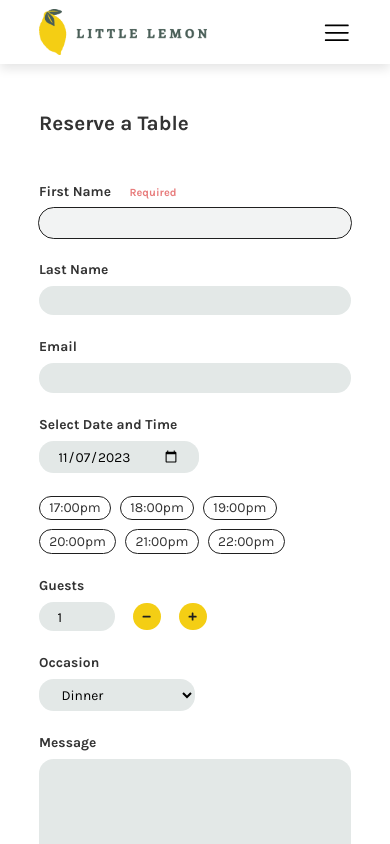
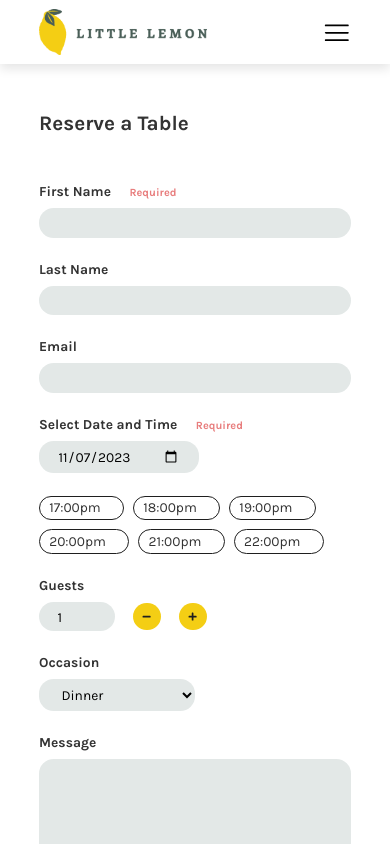
Before and after one commit to sinduap/little-lemon, a React (Create React App) app: page /booking in a window 390 px wide. Both pictures are taken after a click on the link "Home". Shown: the top 844 px of the page. Built offline with nearby package versions, Linux system fonts and the light colour scheme; data requests are answered from the project's data file.

Commit message:
Fix mobile Nav bug, add Button disabled props

```diff
--- a/data/db.json
+++ b/data/db.json
@@ -67,69 +67,14 @@
   "bookings": [
     {
       "firstName": "Sindu",
-      "lastName": "sindu.andita@gmail.com",
+      "lastName": "Andita",
       "email": "sindu.andita@gmail.com",
-      "date": "2023-11-21",
-      "time": "18:00",
+      "date": "2023-11-22",
+      "time": "17:00",
       "guest": 1,
       "occasion": "dinner",
       "message": "",
       "id": 1
-    },
-    {
-      "firstName": "Sindu",
-      "lastName": "Andita",
-      "email": "sindu.andita@gmail.com",
-      "date": "2023-11-21",
-      "time": "19:00",
-      "guest": 1,
-      "occasion": "dinner",
-      "message": "",
-      "id": 2
-    },
-    {
-      "firstName": "Sindu",
-      "lastName": "Andita",
-      "email": "sindu.andita@gmail.com",
-      "date": "2023-11-21",
-      "time": "18:00",
-      "guest": 2,
-      "occasion": "dinner",
-      "message": "",
-      "id": 3
-    },
-    {
-      "firstName": "Sindu",
-      "lastName": "Andita",
-      "email": "sindu.andita@gmail.com",
-      "date": "2023-11-21",
-      "time": "20:00",
-      "guest": 2,
-      "occasion": "dinner",
-      "message": "",
-      "id": 4
-    },
-    {
-      "firstName": "Sindu",
-      "lastName": "Andita",
-      "email": "sindu.andita@gmail.com",
-      "date": "2023-11-21",
-      "time": "20:00",
-      "guest": 1,
-      "occasion": "dinner",
-      "message": "",
-      "id": 5
-    },
-    {
-      "firstName": "Futi",
-      "lastName": "Kasiha",
-      "email": "futi.kasiha@gmail.com",
-      "date": "2023-11-23",
-      "time": "20:00",
-      "guest": 2,
-      "occasion": "Birthday",
-      "message": "",
-      "id": 6
     }
   ]
 }
--- a/src/components/BookingForm/BookingForm.component.jsx
+++ b/src/components/BookingForm/BookingForm.component.jsx
@@ -1,4 +1,4 @@
-import { forwardRef, useEffect } from 'react';
+import { forwardRef, useLayoutEffect } from 'react';
 import useFetch from '../../hook/useFetch';
 import { FaPlus, FaMinus, FaArrowRight } from 'react-icons/fa';
 import Button from '../Button';
@@ -26,13 +26,14 @@ const BookForm = forwardRef((props, ref) => {
     handleOpenModal(true);
   };
 
-  useEffect(() => {
+  useLayoutEffect(() => {
     const errorKeys = Object.keys(book.errors);
 
     if (errorKeys.length > 0) {
-      const firstElement = document.querySelector(`#${errorKeys[0]}`);
+      const firstElement = document.querySelector(`${errorKeys[0]}`);
+      console.log('firstElement', firstElement);
       if (firstElement !== document.activeElement) {
-        firstElement.focus();
+        firstElement?.focus();
       }
     }
   }, [book.errors]);
@@ -96,7 +97,7 @@ const BookForm = forwardRef((props, ref) => {
         <div className="book__section">
           <label className="book__label" htmlFor="date">
             Select Date and Time
-            {book.touched.time && book.errors.time ? (
+            {book.errors.time ? (
               <span className="book__error">{book.errors.time}</span>
             ) : null}
           </label>
@@ -206,7 +207,11 @@ const BookForm = forwardRef((props, ref) => {
             value={book.values.message}
           ></textarea>
         </div>
-        <Button className="mt-2" onClick={handleSubmitForm}>
+        <Button
+          className="mt-2"
+          onClick={handleSubmitForm}
+          disabled={Object.keys(book.errors).length > 0}
+        >
           Submit <FaArrowRight size="12px" />
         </Button>
       </form>
--- a/src/components/BookingForm/BookingForm.style.scss
+++ b/src/components/BookingForm/BookingForm.style.scss
@@ -30,7 +30,6 @@
   }
 
   &__people-data {
-    // border: 1px solid var(--col-black);
     border-radius: 1.6rem;
     padding: 0.75rem 2rem;
     width: 50%;
@@ -71,7 +70,7 @@
   }
 
   &__input-time[type='radio'] {
-    display: none;
+    visibility: hidden;
   }
 
   &__time {
--- a/src/components/Button/Button.component.jsx
+++ b/src/components/Button/Button.component.jsx
@@ -6,6 +6,7 @@ const Button = ({
   type = 'default',
   outline = false,
   className = '',
+  disabled,
   ...otherProps
 }) => (
   <Link
@@ -13,6 +14,11 @@ const Button = ({
     href="#"
     className={`btn btn--${type} ${outline ? 'btn--outline' : ''} ${className}`}
     {...otherProps}
+    style={
+      disabled
+        ? { pointerEvents: 'none', backgroundColor: 'var(--col-white)' }
+        : {}
+    }
   >
     {children}
   </Link>
--- a/src/components/Nav/Nav.component.jsx
+++ b/src/components/Nav/Nav.component.jsx
@@ -1,5 +1,5 @@
 import { Link } from 'react-router-dom';
-import { useEffect, useState } from 'react';
+import { useState } from 'react';
 import { RxHamburgerMenu, RxCross1 } from 'react-icons/rx';
 import './Nav.style.scss';
 import { useScrollToTop } from '../../context/ScrollToTop';
@@ -7,12 +7,8 @@ import { useScrollToTop } from '../../context/ScrollToTop';
 const Nav = () => {
   const [isOpen, setIsOpen] = useState(false);
 
-  const handleOpen = () => setIsOpen(prev => !prev);
-
-  useEffect(() => {
-    if (!isOpen) return;
-    setIsOpen(false);
-  }, [isOpen]);
+  const handleOpen = () => setIsOpen(true);
+  const handleClose = () => setIsOpen(false);
 
   const { scrollToTop } = useScrollToTop();
 
@@ -76,7 +72,7 @@ const Nav = () => {
         </ul>
       </nav>
       {isOpen ? (
-        <button className="nav__close" onClick={handleOpen}>
+        <button className="nav__close" onClick={handleClose}>
           <RxCross1 />
         </button>
       ) : (
```
